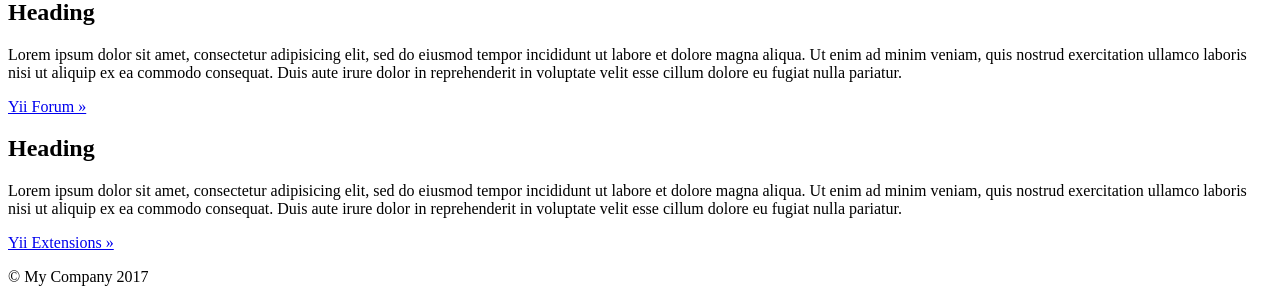
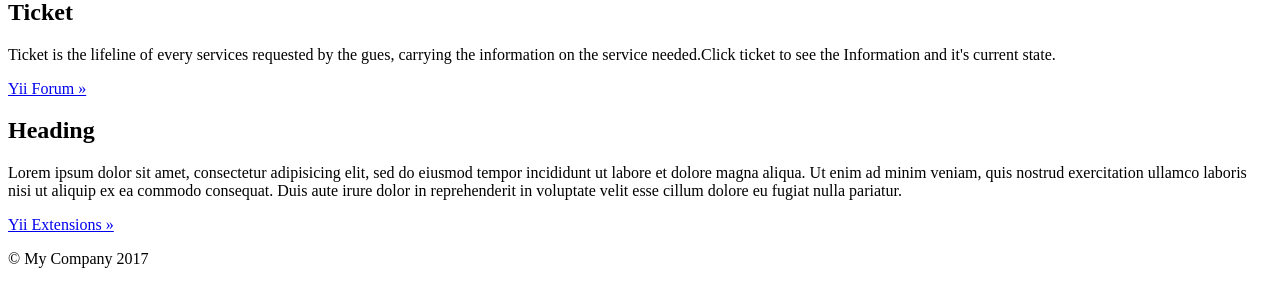
Before and after one commit to seans888/H-Service-Request, a Yii app: the page made by Application/advanced/frontend/views/site/index.php in a window 1280 px wide. Shown: the part 610-912 px from the top of the page. After the commit the page ends 878 px from the top, so only its background shows below. Run offline with PHP 8.4 and a stand-in for Yii, Linux system fonts and the light colour scheme; the template is opened without the code that fills it, so the values that code supplies are empty; some libraries are stand-ins or nearby versions.

Commit message:
Changed the text in Home Page to fit what the site is all about.

```diff
--- a/Application/advanced/frontend/views/site/index.php
+++ b/Application/advanced/frontend/views/site/index.php
@@ -31,12 +31,10 @@ $this->title = 'Taal Vista Ticketing System';
             </div>
 
             <div class="col-lg-4">
-                <h2>Heading</h2>
+               <h2>Ticket</h2>
 
-                <p>Lorem ipsum dolor sit amet, consectetur adipisicing elit, sed do eiusmod tempor incididunt ut labore et
-                    dolore magna aliqua. Ut enim ad minim veniam, quis nostrud exercitation ullamco laboris nisi ut aliquip
-                    ex ea commodo consequat. Duis aute irure dolor in reprehenderit in voluptate velit esse cillum dolore eu
-                    fugiat nulla pariatur.</p>
+                <p>Ticket is the lifeline of every services requested by the gues, carrying the information on the service needed.Click ticket to see the Information and it's current state.</p>
+
 
                 <p><a class="btn btn-default" href="http://www.yiiframework.com/forum/">Yii Forum &raquo;</a></p>
             </div>
```
